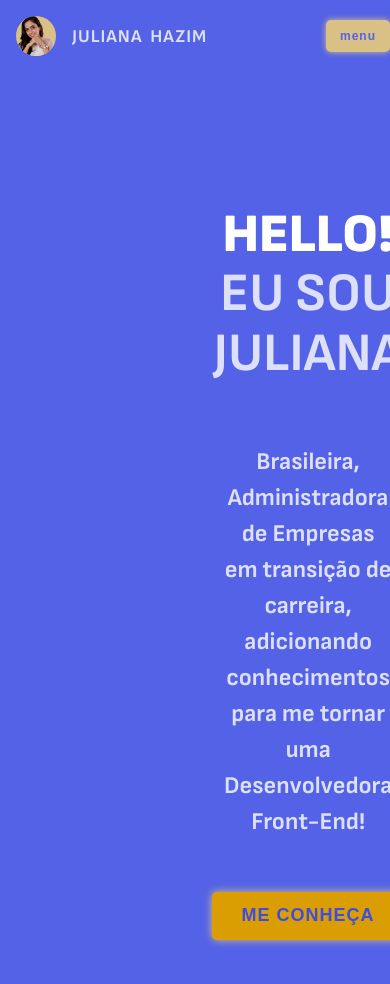
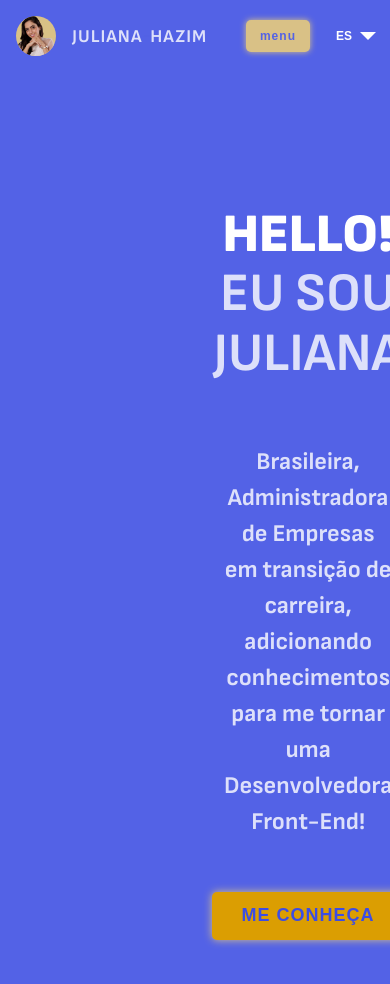
Before and after one commit to Juliana-CH/portfolio-v1, a React (Vite) app: page / in a window 390 px wide. Shown: the top 984 px of the page. Built offline with nearby package versions, Linux system fonts and the light colour scheme.

Commit message:
Logic and style of language button added.

```diff
--- /dev/null
+++ b/src/components/language/LanguageSelector.jsx
@@ -0,0 +1,49 @@
+import React, { useState } from "react";
+import "./languageSelector.scss";
+
+function LanguageSelector() {
+  const [language, setLanguage] = useState("ES");
+  const [showLanguageOptions, setShowLanguageOptions] = useState(false);
+
+  const handleLanguageChange = (newLanguage) => {
+    setLanguage(newLanguage);
+  };
+
+  const handleShowLanguageOptions = () => {
+    setShowLanguageOptions(!showLanguageOptions);
+  };
+
+  return (
+    <div className="language-menu">
+      <button className="selected-language" onClick={handleShowLanguageOptions}>
+        {language} <span className="arrow-down"></span>
+      </button>
+      {showLanguageOptions && (
+        <div className="language-options">
+          <button
+            className={`language-option ${language === "ES" ? "selected" : ""}`}
+            onClick={() => handleLanguageChange("ES")}
+          >
+            ES
+          </button>
+
+          <button
+            className={`language-option ${language === "EN" ? "selected" : ""}`}
+            onClick={() => handleLanguageChange("EN")}
+          >
+            EN
+          </button>
+
+          <button
+            className={`language-option ${language === "PT-BR" ? "selected" : ""}`}
+            onClick={() => handleLanguageChange("PT-BR")}
+          >
+            PT-BR
+          </button>
+        </div>
+      )}
+    </div>
+  );
+}
+
+export default LanguageSelector;
--- /dev/null
+++ b/src/components/language/languageselector.scss
@@ -0,0 +1,47 @@
+.language-menu {
+    position: fixed;
+    right: .5rem;
+    transform: translateY(-50%);
+    display: flex;
+    flex-direction: column;
+    align-items: flex-start;
+    gap: 0.5rem;
+  }
+
+  .selected-language {
+    font-size: var(--font-xs);
+    display: flex;
+    align-items: center;
+    background-color: transparent;
+    border: none;
+    color: var(--fourth-color);
+    cursor: pointer;
+  }
+
+  .arrow-down {
+    width: 0;
+    height: 0;
+    border-left: 0.5rem solid transparent;
+    border-right: 0.5rem solid transparent;
+    border-top: 0.5rem solid var(--fourth-color);
+    margin-left: 0.5rem;
+  }
+
+  .language-options {
+    display: flex;
+    flex-direction: column;
+    align-items: flex-start;
+    gap: 0.5rem;
+  }
+
+  .language-option {
+    font-size: var(--font-xs);
+    background-color: transparent;
+    border: none;
+    color: var(--fourth-color);
+    cursor: pointer;
+  }
+
+  .selected {
+    font-weight: bold;
+  }
--- a/src/components/menu/Menu.jsx
+++ b/src/components/menu/Menu.jsx
@@ -1,6 +1,6 @@
-import { useState } from "react";
+import React, { useState } from "react";
+import LanguageSelector from "../language/LanguageSelector";
 import "./menu.scss";
-
 
 function Menu() {
   const [showMobileMenu, setShowMobileMenu] = useState(false);
@@ -12,12 +12,16 @@ function Menu() {
   return (
     <>
       <header className="header">
+
         <div className="header-content">
+
           <div className="profile-container">
             <img className="profile-image" src="./src/assets/images/Juliana.png" alt="Imagem pequena de perfil."/>
             <span className="profile-name">JULIANA </span><span className="space">-</span><span className="profile-name"> HAZIM</span>
           </div>
+
           <div className="menu-content">
+
             <nav className={`menu ${showMobileMenu ? "menu--show" : ""}`}>
               <a href="#cover">Início</a>
               <a href="#about">Sobre mim</a>
@@ -27,14 +31,25 @@ function Menu() {
                 Fechar
               </button>
             </nav>
+
+          </div>
+
+        <div>
+          <LanguageSelector />
+        </div>
+
+          <div>
             <button className="show-menu" onClick={handleShowMenuClick}>
               menu
             </button>
           </div>
+
         </div>
+
       </header>
 
     </>
+
   );
 }
 
--- a/src/components/menu/menu.scss
+++ b/src/components/menu/menu.scss
@@ -11,6 +11,7 @@
     display: flex;
     align-items: center;
     justify-content: space-between;
+    width: auto;
   }
 
   .profile-container {
@@ -96,5 +97,6 @@
 
       @media (max-width: 600px) {
         display: inline-block;
+        margin-right: 5rem;
       }
     }
```
Lines whose indentation alone changed are shown as unchanged.
